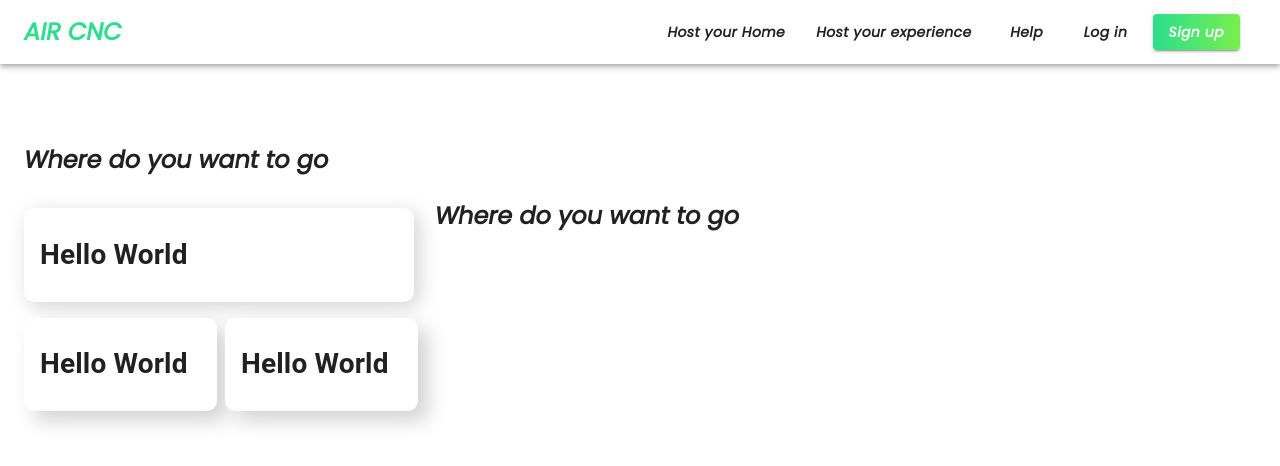
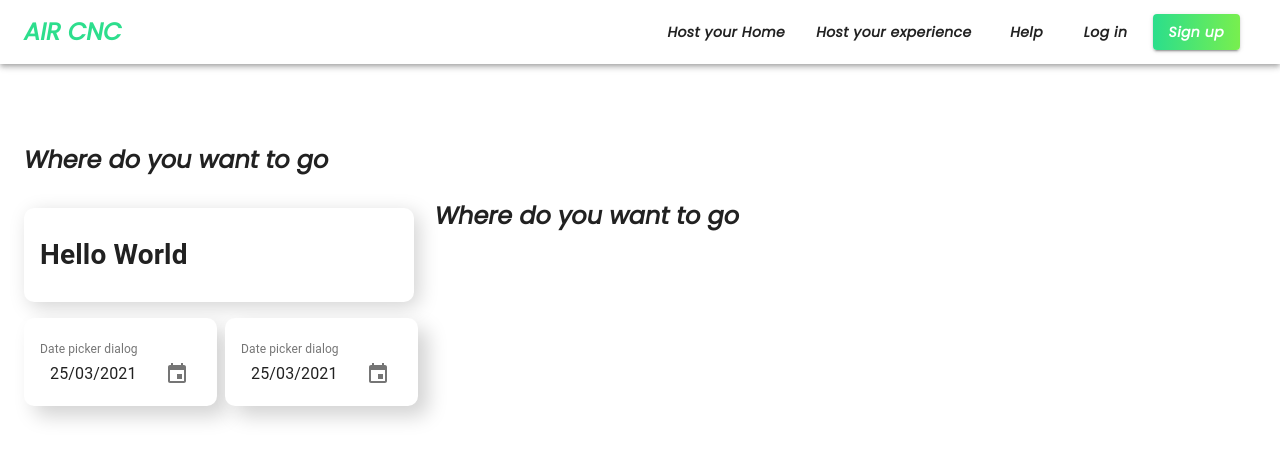
Before and after one commit to Shakib448/next-js-air-cnc, a Next.js app in the folder client/: page /home in a window 1280 px wide. Shown: the top 466 px of the page. Built offline with nearby package versions, Linux system fonts and the light colour scheme.

Commit message:
WIP on HomeForm

```diff
--- a/client/package.json
+++ b/client/package.json
@@ -8,10 +8,13 @@
     "start": "next start"
   },
   "dependencies": {
+    "@date-io/date-fns": "^1.3.13",
     "@material-ui/core": "^4.11.3",
     "@material-ui/icons": "^4.11.2",
+    "@material-ui/pickers": "^3.3.10",
     "@reduxjs/toolkit": "^1.5.0",
     "clsx": "^1.1.1",
+    "date-fns": "^2.19.0",
     "framer-motion": "^4.0.2",
     "next": "10.0.9",
     "nprogress": "^0.2.0",
--- a/client/src/Components/Home/HomeForm.js
+++ b/client/src/Components/Home/HomeForm.js
@@ -1,5 +1,12 @@
 import { Grid, makeStyles, Paper } from "@material-ui/core";
 import clsx from "clsx";
+import "date-fns";
+import DateFnsUtils from "@date-io/date-fns";
+import {
+  MuiPickersUtilsProvider,
+  KeyboardDatePicker,
+} from "@material-ui/pickers";
+import { useState } from "react";
 
 const useStyles = makeStyles((theme) => ({
   paper: {
@@ -30,6 +37,11 @@ const useStyles = makeStyles((theme) => ({
 // console.log(tomorrow)
 
 const HomeForm = () => {
+  const [selectedDate, setSelectedDate] = useState(new Date());
+
+  const handleDateChange = (date) => {
+    setSelectedDate(date);
+  };
   const classes = useStyles();
   return (
     <Grid
@@ -44,10 +56,42 @@ const HomeForm = () => {
         <h1>Hello World</h1>
       </Paper>
       <Paper className={clsx(classes.datePickerArea)}>
-        <h1>Hello World</h1>
+        <MuiPickersUtilsProvider utils={DateFnsUtils}>
+          <KeyboardDatePicker
+            disableToolbar
+            margin="normal"
+            id="date-picker-dialog"
+            label="Date picker dialog"
+            format="dd/MM/yyyy"
+            value={selectedDate}
+            onChange={handleDateChange}
+            KeyboardButtonProps={{
+              "aria-label": "change date",
+            }}
+            InputProps={{
+              disableUnderline: true,
+            }}
+          />
+        </MuiPickersUtilsProvider>
       </Paper>
       <Paper className={clsx(classes.datePickerArea)}>
-        <h1>Hello World</h1>
+        <MuiPickersUtilsProvider utils={DateFnsUtils}>
+          <KeyboardDatePicker
+            disableToolbar
+            margin="normal"
+            id="date-picker-dialog"
+            label="Date picker dialog"
+            format="dd/MM/yyyy"
+            value={selectedDate}
+            onChange={handleDateChange}
+            KeyboardButtonProps={{
+              "aria-label": "change date",
+            }}
+            InputProps={{
+              disableUnderline: true,
+            }}
+          />
+        </MuiPickersUtilsProvider>
       </Paper>
     </Grid>
   );
--- a/client/src/Theme/GlobalStyle.js
+++ b/client/src/Theme/GlobalStyle.js
@@ -56,6 +56,25 @@ const styles = (theme) => ({
     ".MuiInput-input": {
       paddingLeft: "10px !important",
     },
+    ".MuiPickersModal-dialog": {
+      "&:first-child": {
+        padding: "10px !important",
+      },
+    },
+    ".MuiDialog-paperWidthSm": {
+      maxWidth: "30% !important",
+    },
+    ".MuiPickersBasePicker-pickerView": {
+      maxWidth: "none !important",
+    },
+    "p.MuiTypography-root.MuiTypography-body1.MuiTypography-alignCenter": {
+      fontSize: "1.2rem",
+      fontWeight: "bold",
+    },
+    "span.MuiTypography-root.MuiPickersCalendarHeader-dayLabel.MuiTypography-caption": {
+      fontSize: "1rem",
+      fontWeight: "bold",
+    },
   },
 });
 
```
Also changed, not shown: 1 other file (tests, documents, lock files or other folders).
